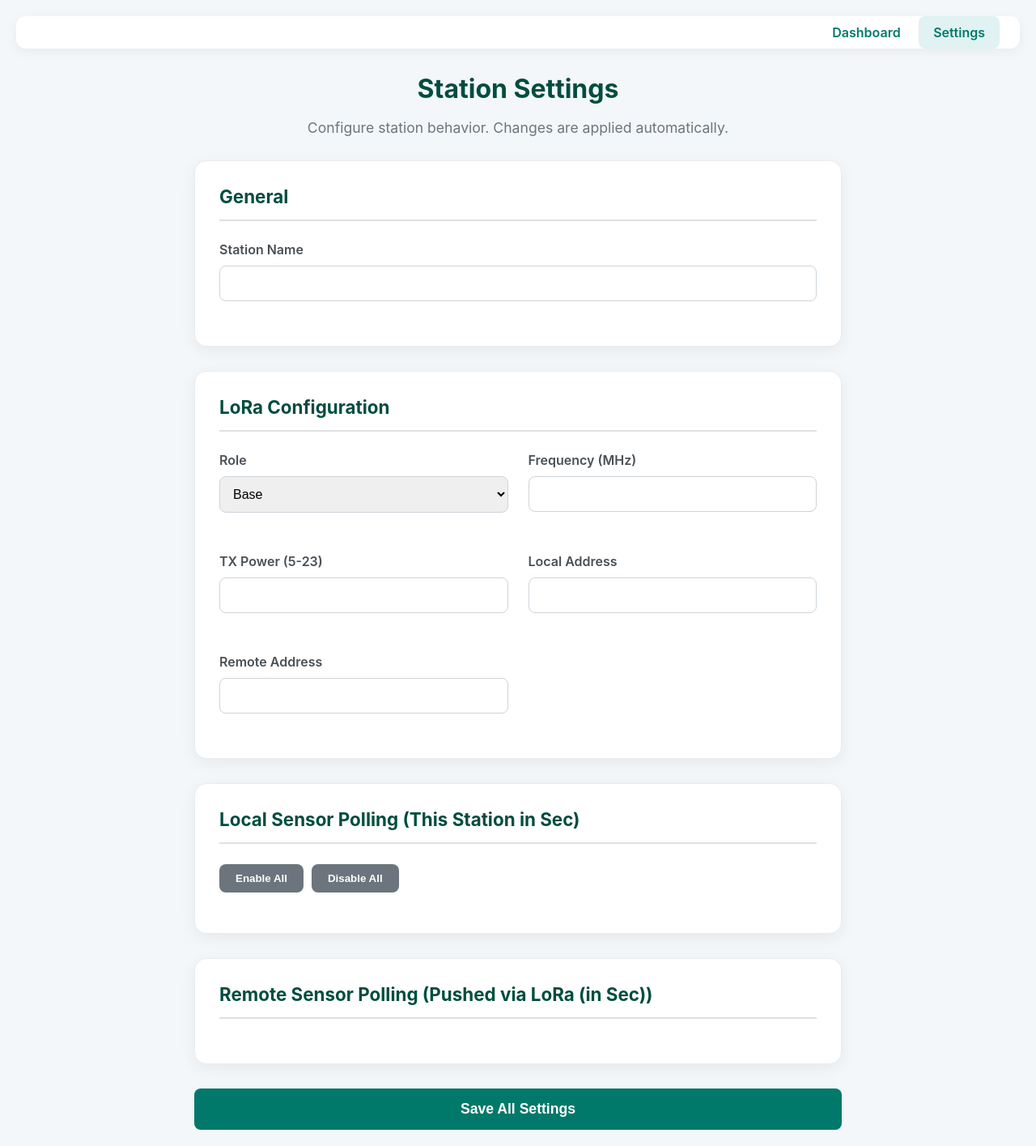
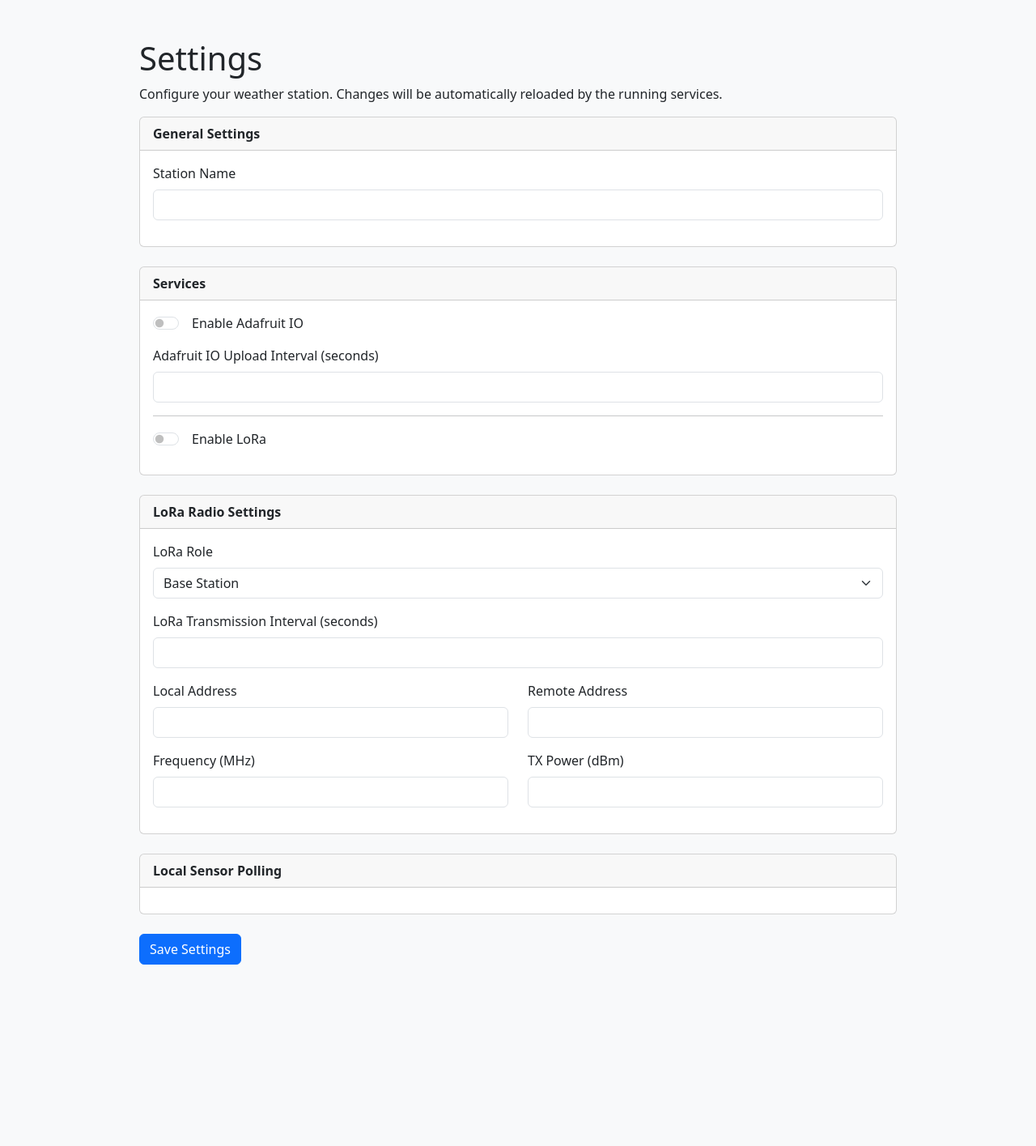
Before and after one commit to arroyv/Weather-Station, a Flask app: template templates/settings.html in a window 1280 px wide. Shown: the whole page at 81% size. After the commit the page ends 1191 px from the top, so only its background shows below. Run offline with Flask 3, Linux system fonts and the light colour scheme; the template is opened without the code that fills it, so the values that code supplies are empty; parts of the project's set-up code (start-up, migrations or seed data) failed here and were passed over.

Commit message:
Update settings.html

```diff
--- a/templates/settings.html
+++ b/templates/settings.html
@@ -2,153 +2,136 @@
 <html lang="en">
 <head>
     <meta charset="UTF-8">
-    <meta name="viewport" content="width=device-width, initial-scale=1.0">
-    <title>Station Settings</title>
+    <title>Weather Station Settings</title>
+    <link href="https://cdn.jsdelivr.net/npm/bootstrap@5.3.2/dist/css/bootstrap.min.css" rel="stylesheet">
     <style>
-        * { box-sizing: border-box; }
-        body { font-family: -apple-system, BlinkMacSystemFont, "Segoe UI", Roboto, "Helvetica Neue", Arial, sans-serif; background: #f4f7f9; margin: 0; padding: 20px; color: #333; }
-        .navbar { background: #ffffff; padding: 10px 25px; border-radius: 12px; box-shadow: 0 4px 15px rgba(0,0,0,0.05); margin-bottom: 30px; display: flex; justify-content: space-between; align-items: center; flex-wrap: wrap; }
-        .navbar .nav-links a { text-decoration: none; color: #00796B; font-weight: 600; padding: 10px 18px; border-radius: 8px; transition: background-color 0.2s ease-in-out; }
-        .navbar a.brand { font-size: 1.6rem; font-weight: 700; color: #004D40; }
-        .navbar .nav-links a:hover, .navbar .nav-links a.active { background-color: #e0f2f1; }
-        .container { max-width: 800px; margin: 0 auto; }
-        h2 { font-weight: 700; font-size: 2rem; margin-bottom: 10px; color: #004D40; text-align: center; }
-        .description { text-align: center; margin-bottom: 30px; color: #6c757d; font-size: 1.1rem; }
-        .card { background: white; padding: 30px; border-radius: 15px; box-shadow: 0 5px 20px rgba(0,0,0,0.06); margin-bottom: 30px; border: 1px solid #e9ecef; }
-        .card h5 { font-size: 1.4rem; color: #004D40; margin-top: 0; margin-bottom: 25px; border-bottom: 2px solid #e0e0e0; padding-bottom: 15px; }
-        .form-group { margin-bottom: 25px; }
-        .form-group label { display: block; font-weight: 600; margin-bottom: 10px; color: #495057; }
-        .form-group input[type="text"], .form-group input[type="number"], .form-group input[type="float"], .form-group select { width: 100%; padding: 12px; border: 1px solid #ced4da; border-radius: 8px; box-sizing: border-box; font-size: 1rem; transition: border-color 0.2s, box-shadow 0.2s; }
-        .form-group input:focus, .form-group select:focus { border-color: #00796B; box-shadow: 0 0 0 3px rgba(0, 121, 107, 0.15); outline: none; }
-        .form-group .form-text { font-size: 0.9rem; color: #6c757d; margin-top: 8px; }
-        .form-switch { display: flex; align-items: center; margin-bottom: 15px; }
-        .form-switch input { opacity: 0; width: 0; height: 0; }
-        .switch-label { margin-left: 12px; cursor: pointer; font-weight: 600; }
-        .switch-track { position: relative; height: 26px; width: 50px; background: #ced4da; border-radius: 13px; cursor: pointer; transition: background-color 0.2s ease-in-out; }
-        .switch-thumb { position: absolute; height: 22px; width: 22px; top: 2px; left: 2px; background: white; border-radius: 50%; transition: transform 0.2s ease-in-out; box-shadow: 0 1px 3px rgba(0,0,0,0.2); }
-        .form-switch input:checked + .switch-track { background: #00796B; }
-        .form-switch input:checked + .switch-track .switch-thumb { transform: translateX(24px); }
-        .btn { padding: 10px 20px; border: none; border-radius: 8px; font-weight: 600; cursor: pointer; transition: background-color 0.2s, transform 0.1s; }
-        .btn:active { transform: translateY(1px); }
-        .btn-primary { background-color: #00796B; color: white; display: block; width: 100%; padding: 15px; font-size: 1.1rem; }
-        .btn-primary:hover { background-color: #00695C; }
-        .btn-secondary { background-color: #6c757d; color: white; }
-        .btn-secondary:hover { background-color: #5a6268; }
-        .alert { padding: 15px; margin-bottom: 20px; border-radius: 8px; border: 1px solid transparent; font-weight: 600; }
-        .alert-success { color: #0f5132; background-color: #d1e7dd; border-color: #badbcc; }
-        .alert-danger { color: #842029; background-color: #f8d7da; border-color: #f5c2c7; }
-        .settings-grid { display: grid; grid-template-columns: 1fr 1fr; gap: 25px; }
-        @media (max-width: 768px) {
-            body { padding: 15px; }
-            .navbar { flex-direction: column; gap: 10px; }
-            .settings-grid { grid-template-columns: 1fr; }
-            .card { padding: 20px; }
-            h2 { font-size: 1.8rem; }
+        body {
+            background-color: #f8f9fa;
+        }
+        .container {
+            max-width: 960px;
+        }
+        .card-header {
+            font-weight: bold;
+        }
+        .form-check-label {
+            margin-left: 0.5rem;
         }
     </style>
 </head>
 <body>
-    <nav class="navbar">
-        <a href="/" class="brand">{{ config.station_info.station_name }}</a>
-        <div class="nav-links">
-            <a href="{{ url_for('dashboard') }}">Dashboard</a>
-            <a href="{{ url_for('settings') }}" class="active">Settings</a>
-        </div>
-    </nav>
-
-    <div class="container">
-        <h2>Station Settings</h2>
-        <p class="description">Configure station behavior. Changes are applied automatically.</p>
+    <div class="container mt-5">
+        <h1>Settings</h1>
+        <p>Configure your weather station. Changes will be automatically reloaded by the running services.</p>
 
         {% with messages = get_flashed_messages(with_categories=true) %}
             {% if messages %}
                 {% for category, message in messages %}
-                <div class="alert alert-{{ category }}">{{ message }}</div>
+                <div class="alert alert-{{ category }} alert-dismissible fade show" role="alert">
+                    {{ message }}
+                    <button type="button" class="btn-close" data-bs-dismiss="alert" aria-label="Close"></button>
+                </div>
                 {% endfor %}
             {% endif %}
         {% endwith %}
 
-        <form method="POST" action="{{ url_for('settings') }}">
-            <div class="card">
-                <h5>General</h5>
-                <div class="form-group">
-                    <label for="station_name">Station Name</label>
-                    <input type="text" id="station_name" name="station_name" value="{{ config.station_info.station_name }}">
-                </div>
-            </div>
-
-            <div class="card">
-                <h5>LoRa Configuration</h5>
-                <div class="settings-grid">
-                    <div class="form-group">
-                        <label for="lora_role">Role</label>
-                        <select id="lora_role" name="lora_role">
-                            <option value="base" {% if config.lora.role == 'base' %}selected{% endif %}>Base</option>
-                            <option value="remote" {% if config.lora.role == 'remote' %}selected{% endif %}>Remote</option>
-                        </select>
-                    </div>
-                    <div class="form-group">
-                        <label for="lora_frequency">Frequency (MHz)</label>
-                        <input type="float" id="lora_frequency" name="lora_frequency" value="{{ config.lora.frequency }}">
-                    </div>
-                     <div class="form-group">
-                        <label for="lora_tx_power">TX Power (5-23)</label>
-                        <input type="number" id="lora_tx_power" name="lora_tx_power" value="{{ config.lora.tx_power }}">
-                    </div>
-                    <div class="form-group">
-                        <label for="lora_local_address">Local Address</label>
-                        <input type="number" id="lora_local_address" name="lora_local_address" value="{{ config.lora.local_address }}">
-                    </div>
-                    <div class="form-group">
-                        <label for="lora_remote_address">Remote Address</label>
-                        <input type="number" id="lora_remote_address" name="lora_remote_address" value="{{ config.lora.remote_address }}">
+        <form method="POST">
+            <div class="card mb-4">
+                <div class="card-header">General Settings</div>
+                <div class="card-body">
+                    <div class="mb-3">
+                        <label for="station_name" class="form-label">Station Name</label>
+                        <input type="text" class="form-control" id="station_name" name="station_name" value="{{ config.station_info.station_name }}">
                     </div>
                 </div>
             </div>
 
-            <div class="card">
-                <h5>Local Sensor Polling (This Station in Sec)</h5>
-                <div style="margin-bottom: 20px; display: flex; gap: 10px;">
-                    <button type="button" class="btn btn-secondary" onclick="toggleAllSensors(true, 'local')">Enable All</button>
-                    <button type="button" class="btn btn-secondary" onclick="toggleAllSensors(false, 'local')">Disable All</button>
-                </div>
-                <div class="settings-grid">
-                    {% for sensor_id, sensor_config in config.sensors.items() %}
-                    <div class="form-group">
-                        <div class="form-switch">
-                            <input type="checkbox" class="sensor-toggle-local" id="enabled_{{ sensor_config.name }}" name="enabled_{{ sensor_config.name }}" {% if sensor_config.enabled %}checked{% endif %}>
-                            <label for="enabled_{{ sensor_config.name }}" class="switch-track"><span class="switch-thumb"></span></label>
-                            <label for="enabled_{{ sensor_config.name }}" class="switch-label text-capitalize">{{ sensor_config.name }}</label>
-                        </div>
-                        <input type="number" id="polling_rate_{{ sensor_config.name }}" name="polling_rate_{{ sensor_config.name }}" value="{{ sensor_config.polling_rate }}">
+            <div class="card mb-4">
+                <div class="card-header">Services</div>
+                <div class="card-body">
+                    <div class="form-check form-switch mb-3">
+                        <input class="form-check-input" type="checkbox" id="adafruit_io_enabled" name="adafruit_io_enabled" {% if config.services.adafruit_io_enabled %}checked{% endif %}>
+                        <label class="form-check-label" for="adafruit_io_enabled">Enable Adafruit IO</label>
                     </div>
-                    {% endfor %}
+                    <div class="mb-3">
+                        <label for="adafruit_io_interval_seconds" class="form-label">Adafruit IO Upload Interval (seconds)</label>
+                        <input type="number" class="form-control" id="adafruit_io_interval_seconds" name="adafruit_io_interval_seconds" value="{{ config.timing.adafruit_io_interval_seconds }}">
+                    </div>
+                    <hr>
+                    <div class="form-check form-switch mb-3">
+                        <input class="form-check-input" type="checkbox" id="lora_enabled" name="lora_enabled" {% if config.services.lora_enabled %}checked{% endif %}>
+                        <label class="form-check-label" for="lora_enabled">Enable LoRa</label>
+                    </div>
                 </div>
             </div>
 
-            <!-- NEW: Remote Config Section -->
-            <div class="card">
-                <h5>Remote Sensor Polling (Pushed via LoRa (in Sec))</h5>
-                <div class="settings-grid">
-                {% for sensor_id, sensor_config in config.remote_config_payload.sensors.items() %}
-                    <div class="form-group">
-                        <label for="remote_polling_rate_{{ sensor_id }}" class="text-capitalize">{{ config.sensors[sensor_id].name }}</label>
-                        <input type="number" id="remote_polling_rate_{{ sensor_id }}" name="remote_polling_rate_{{ sensor_id }}" value="{{ sensor_config.polling_rate }}">
+            <div class="card mb-4">
+                <div class="card-header">LoRa Radio Settings</div>
+                <div class="card-body">
+                    <div class="mb-3">
+                        <label for="lora_role" class="form-label">LoRa Role</label>
+                        <select class="form-select" id="lora_role" name="lora_role">
+                            <option value="base" {% if config.lora.role == 'base' %}selected{% endif %}>Base Station</option>
+                            <option value="remote" {% if config.lora.role == 'remote' %}selected{% endif %}>Remote Node</option>
+                        </select>
                     </div>
-                {% endfor %}
+                    <div class="mb-3">
+                        <label for="transmission_interval_seconds" class="form-label">LoRa Transmission Interval (seconds)</label>
+                        <input type="number" class="form-control" id="transmission_interval_seconds" name="transmission_interval_seconds" value="{{ config.timing.transmission_interval_seconds }}">
+                    </div>
+                     <div class="row">
+                        <div class="col-md-6 mb-3">
+                            <label for="lora_local_address" class="form-label">Local Address</label>
+                            <input type="number" class="form-control" id="lora_local_address" name="lora_local_address" value="{{ config.lora.local_address }}">
+                        </div>
+                        <div class="col-md-6 mb-3">
+                            <label for="lora_remote_address" class="form-label">Remote Address</label>
+                            <input type="number" class="form-control" id="lora_remote_address" name="lora_remote_address" value="{{ config.lora.remote_address }}">
+                        </div>
+                    </div>
+                    <div class="row">
+                         <div class="col-md-6 mb-3">
+                            <label for="lora_frequency" class="form-label">Frequency (MHz)</label>
+                            <input type="number" step="0.1" class="form-control" id="lora_frequency" name="lora_frequency" value="{{ config.lora.frequency }}">
+                        </div>
+                        <div class="col-md-6 mb-3">
+                            <label for="lora_tx_power" class="form-label">TX Power (dBm)</label>
+                            <input type="number" class="form-control" id="lora_tx_power" name="lora_tx_power" value="{{ config.lora.tx_power }}">
+                        </div>
+                    </div>
                 </div>
             </div>
 
-            <button type="submit" class="btn btn-primary">Save All Settings</button>
+            <div class="card mb-4">
+                <div class="card-header">Local Sensor Polling</div>
+                <div class="card-body">
+                    {% for sensor_id, sensor_config in config.sensors.items() %}
+                        <div class="mb-3 p-2 border rounded">
+                            <h5>{{ sensor_config.label | default(sensor_config.name) }}</h5>
+                            <div class="form-check form-switch">
+                                <input class="form-check-input" type="checkbox" id="enabled_{{ sensor_config.name }}" name="enabled_{{ sensor_config.name }}" {% if sensor_config.enabled %}checked{% endif %}>
+                                <label class="form-check-label" for="enabled_{{ sensor_config.name }}">Enable</label>
+                            </div>
+                            <label for="polling_rate_{{ sensor_config.name }}" class="form-label mt-2">Polling Rate (seconds)</label>
+                            <input type="number" class="form-control" id="polling_rate_{{ sensor_config.name }}" name="polling_rate_{{ sensor_config.name }}" value="{{ sensor_config.polling_rate }}">
+                        </div>
+                    {% endfor %}
+
+                    {% if config.rain_gauge %}
+                     <div class="mb-3 p-2 border rounded">
+                            <h5>{{ config.rain_gauge.label | default(config.rain_gauge.name) }}</h5>
+                            <div class="form-check form-switch">
+                                <input class="form-check-input" type="checkbox" id="enabled_rain" name="enabled_rain" {% if config.rain_gauge.enabled %}checked{% endif %}>
+                                <label class="form-check-label" for="enabled_rain">Enable</label>
+                            </div>
+                        </div>
+                     {% endif %}
+                </div>
+            </div>
+
+            <button type="submit" class="btn btn-primary mb-5">Save Settings</button>
         </form>
     </div>
-    <script>
-        function toggleAllSensors(enable, type) {
-            const checkboxes = document.querySelectorAll(`.sensor-toggle-${type}`);
-            checkboxes.forEach(cb => {
-                cb.checked = enable;
-            });
-        }
-    </script>
+    <script src="https://cdn.jsdelivr.net/npm/bootstrap@5.3.2/dist/js/bootstrap.bundle.min.js"></script>
 </body>
 </html>
```
